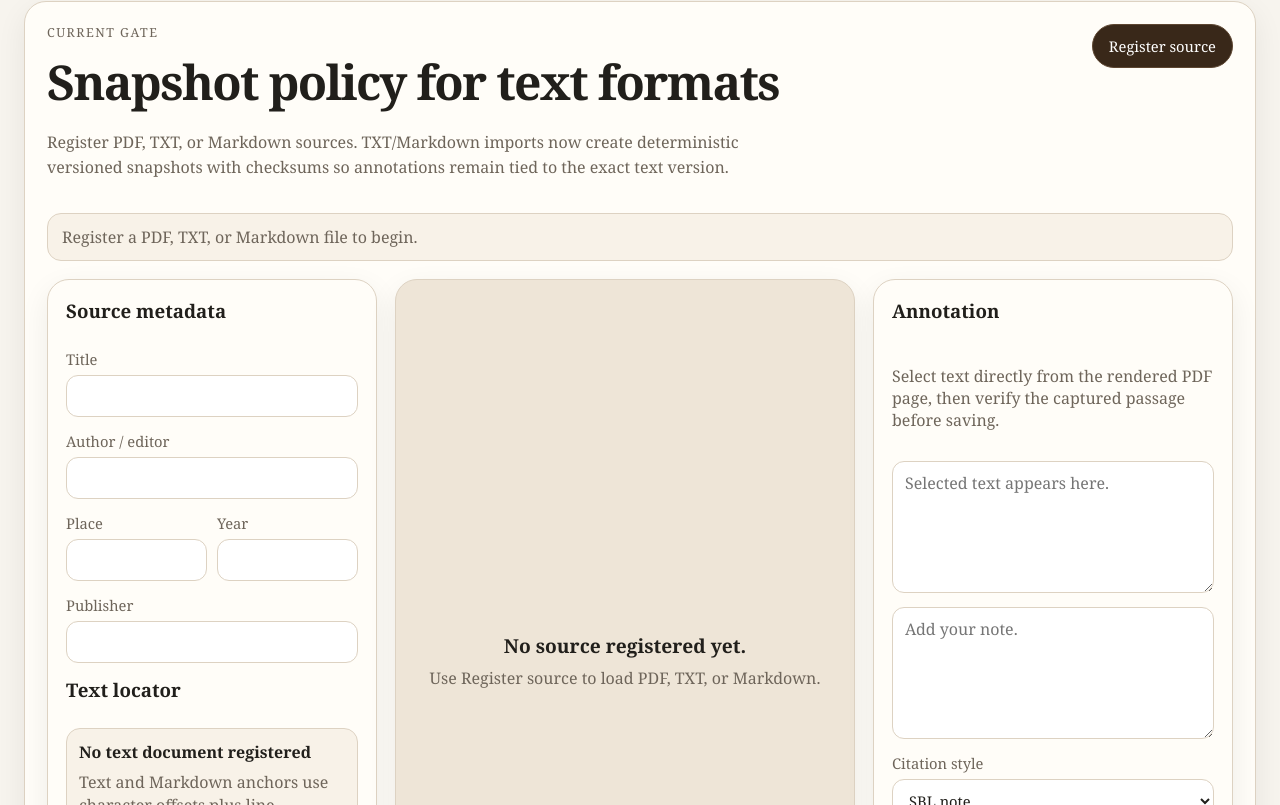
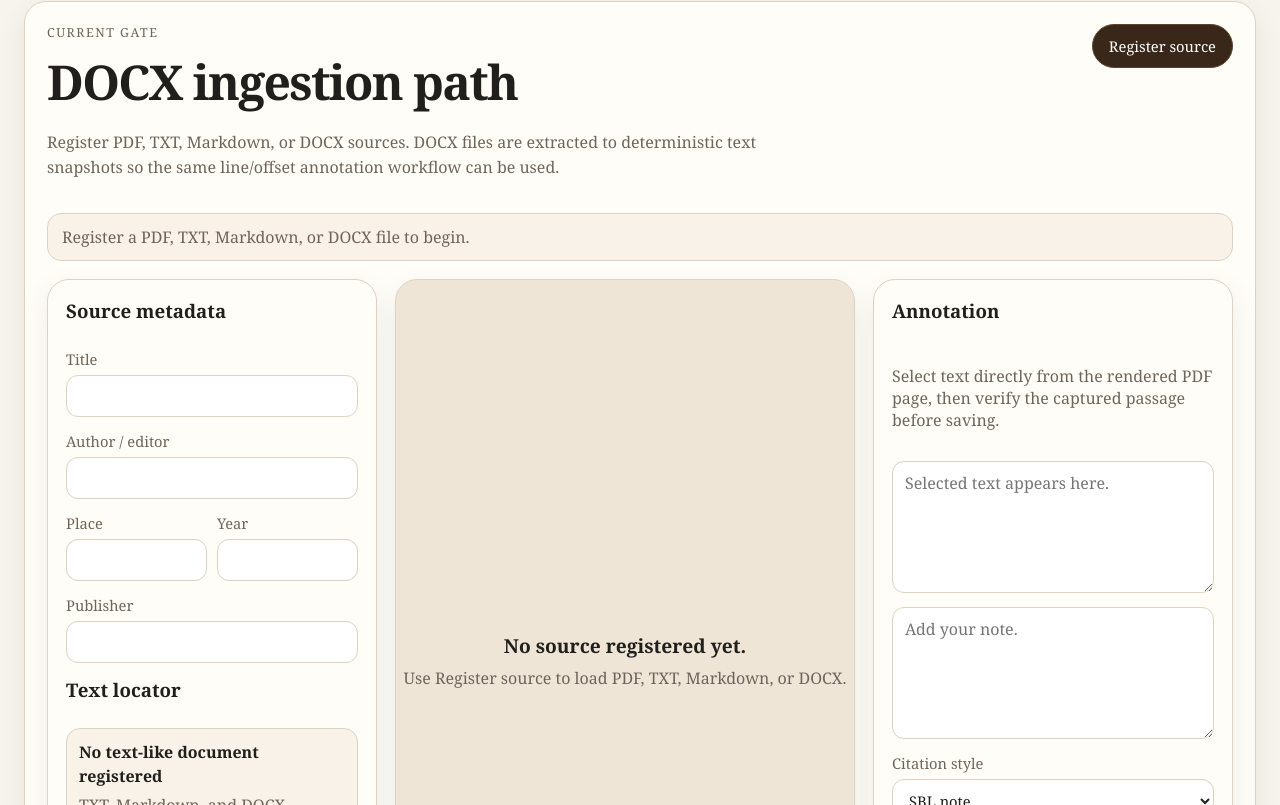
Before and after one commit to JWJeffery/Scriptorium, a Next.js app in the folder apps/web/: page / in a window 1280 px wide. Shown: the part 315-1120 px from the top of the page. Built offline with nearby package versions, Linux system fonts and the light colour scheme.

Commit message:
Wire DOCX into scholarly workflow

```diff
--- a/apps/web/components/ScriptoriumMilestoneOnePersisted.tsx
+++ b/apps/web/components/ScriptoriumMilestoneOnePersisted.tsx
@@ -6,7 +6,7 @@ import { PdfAnchoredPageReader, type PdfPageHighlight, type PdfSelectionAnchor }
 import { TextAnchoredReader, type TextPageHighlight, type TextSelectionAnchor } from "./TextAnchoredReader";
 
 type CitationStyle = "sbl-note" | "chicago-note";
-type DocumentKind = "PDF" | "TXT" | "MARKDOWN";
+type DocumentKind = "PDF" | "TXT" | "MARKDOWN" | "DOCX";
 type SourceRecord = { author: string; title: string; place: string; publisher: string; year: string };
 type PageMap = { basePdfPageIndex: number; baseBookPage: number; currentPdfPageIndex: number };
 type ServerIds = { documentId: string; versionId: string; sourceId: string; pageMapId: string; storageKey?: string; snapshotKey?: string; sourceChecksum?: string };
@@ -31,22 +31,26 @@ const TEXT_CONTENT_KEY = "scriptorium.currentTextContent";
 const ANNOTATIONS_KEY = "scriptorium.annotations";
 const EMPTY_SOURCE: SourceRecord = { author: "", title: "", place: "", publisher: "", year: "" };
 const DEFAULT_PAGE_MAP: PageMap = { basePdfPageIndex: 1, baseBookPage: 1, currentPdfPageIndex: 1 };
+const DOCX_MEDIA_TYPE = "application/vnd.openxmlformats-officedocument.wordprocessingml.document";
 
 function localId(prefix: string) { return `${prefix}_${Date.now()}_${Math.random().toString(36).slice(2)}`; }
 function bookPage(pageMap: PageMap) { return String(pageMap.baseBookPage + pageMap.currentPdfPageIndex - pageMap.basePdfPageIndex); }
 function bytes(size: number) { return size < 1024 ? `${size} B` : size < 1024 * 1024 ? `${(size / 1024).toFixed(1)} KB` : `${(size / 1024 / 1024).toFixed(1)} MB`; }
 function serverPdfUrl(document: StoredDocument) { return document.server?.storageKey ? `/api/milestone-one/files/${document.server.documentId}` : null; }
 function isPdf(document: StoredDocument | null) { return document?.kind === "PDF"; }
-function isText(document: StoredDocument | null): document is StoredDocument & { kind: "TXT" | "MARKDOWN" } { return document?.kind === "TXT" || document?.kind === "MARKDOWN"; }
+function isText(document: StoredDocument | null): document is StoredDocument & { kind: "TXT" | "MARKDOWN" | "DOCX" } { return document?.kind === "TXT" || document?.kind === "MARKDOWN" || document?.kind === "DOCX"; }
 function isTextAnchor(anchor: SelectionAnchor | undefined): anchor is TextSelectionAnchor { return typeof anchor === "object" && anchor !== null && "startOffset" in anchor && "lineStart" in anchor; }
 function lineLocator(anchor: TextSelectionAnchor) { return anchor.lineStart === anchor.lineEnd ? String(anchor.lineStart) : `${anchor.lineStart}-${anchor.lineEnd}`; }
 function normalizeTextSnapshot(text: string) { return text.replace(/^\uFEFF/, "").replace(/\r\n/g, "\n").replace(/\r/g, "\n"); }
+function mediaTypeFor(kind: DocumentKind, file: File) { return file.type || (kind === "PDF" ? "application/pdf" : kind === "MARKDOWN" ? "text/markdown" : kind === "DOCX" ? DOCX_MEDIA_TYPE : "text/plain"); }
+function formatFor(kind: DocumentKind) { return kind === "MARKDOWN" ? "Markdown" : kind === "TXT" ? "TXT" : kind === "DOCX" ? "DOCX" : "PDF"; }
 
 function fileKind(file: File): DocumentKind | null {
   const name = file.name.toLowerCase();
   if (file.type === "application/pdf" || name.endsWith(".pdf")) return "PDF";
   if (file.type === "text/markdown" || name.endsWith(".md") || name.endsWith(".markdown")) return "MARKDOWN";
   if (file.type === "text/plain" || name.endsWith(".txt")) return "TXT";
+  if (file.type === DOCX_MEDIA_TYPE || name.endsWith(".docx")) return "DOCX";
   return null;
 }
 
@@ -66,11 +70,7 @@ function normalizeDocument(value: unknown) {
   return { ...parsed, kind: parsed.kind ?? "PDF" } as StoredDocument;
 }
 
-function readDocument() {
-  const raw = localStorage.getItem(DOCUMENT_KEY);
-  if (!raw) return null;
-  return normalizeDocument(JSON.parse(raw));
-}
+function readDocument() { const raw = localStorage.getItem(DOCUMENT_KEY); return raw ? normalizeDocument(JSON.parse(raw)) : null; }
 function readAnnotations() { const raw = localStorage.getItem(ANNOTATIONS_KEY); return raw ? (JSON.parse(raw) as SavedAnnotation[]) : []; }
 function saveDocument(document: StoredDocument) { localStorage.setItem(DOCUMENT_KEY, JSON.stringify(document)); }
 function saveTextContent(text: string) { localStorage.setItem(TEXT_CONTENT_KEY, text); }
@@ -84,15 +84,8 @@ function currentLocator(document: StoredDocument | null, anchor: SelectionAnchor
   return bookPage(document.pageMap);
 }
 
-function locatorTypeFor(document: StoredDocument, anchor: SelectionAnchor | undefined) {
-  return isText(document) && isTextAnchor(anchor) ? "line" : "page";
-}
-
-function recordMatchesCurrentVersion(record: SavedAnnotation, document: StoredDocument | null) {
-  const currentVersionId = document?.server?.versionId;
-  if (!currentVersionId) return true;
-  return record.versionId ? record.versionId === currentVersionId : true;
-}
+function locatorTypeFor(document: StoredDocument, anchor: SelectionAnchor | undefined) { return isText(document) && isTextAnchor(anchor) ? "line" : "page"; }
+function recordMatchesCurrentVersion(record: SavedAnnotation, document: StoredDocument | null) { const currentVersionId = document?.server?.versionId; return currentVersionId ? record.versionId ? record.versionId === currentVersionId : true : true; }
 
 function openDb(): Promise<IDBDatabase> {
   return new Promise((resolve, reject) => {
@@ -120,7 +113,7 @@ async function getPdf(documentId: string) {
     const transaction = db.transaction(PDF_STORE, "readonly");
     const request = transaction.objectStore(PDF_STORE).get(documentId);
     request.onsuccess = () => resolve((request.result as Blob | undefined) ?? null);
-    request.onerror = () => reject(transaction.error);
+    request.onerror = () => reject(request.error);
   });
   db.close();
   return blob;
@@ -155,7 +148,7 @@ async function persistPdfFile(file: File, document: StoredDocument, locator: str
   return { documentId: body.document.id, versionId: body.version.id, sourceId: body.source.id, pageMapId: body.pageMap.id, storageKey: body.storedFile?.storageKey ?? body.document.storageKey ?? undefined } satisfies ServerIds;
 }
 
-async function persistTextFile(file: File, document: StoredDocument, locator: string, existingServerDocumentId?: string) {
+async function persistTextLikeFile(file: File, document: StoredDocument, locator: string, existingServerDocumentId?: string) {
   const formData = new FormData();
   formData.set("file", file);
   formData.set("title", document.title);
@@ -165,8 +158,9 @@ async function persistTextFile(file: File, document: StoredDocument, locator: st
   formData.set("year", document.source.year);
   formData.set("bookPageLabel", locator);
   if (existingServerDocumentId) formData.set("documentId", existingServerDocumentId);
-  const response = await fetch("/api/milestone-three/texts", { method: "POST", body: formData });
-  if (!response.ok) throw new Error("Text upload persistence failed.");
+  const endpoint = document.kind === "DOCX" ? "/api/milestone-five/docx" : "/api/milestone-three/texts";
+  const response = await fetch(endpoint, { method: "POST", body: formData });
+  if (!response.ok) throw new Error("Text-like upload persistence failed.");
   const body = await response.json() as TextPersistResponse;
   return {
     server: {
@@ -204,14 +198,13 @@ export function ScriptoriumMilestoneOnePersisted() {
   const [anchor, setAnchor] = useState<SelectionAnchor | undefined>();
   const [note, setNote] = useState("");
   const [style, setStyle] = useState<CitationStyle>("sbl-note");
-  const [status, setStatus] = useState("Register a PDF, TXT, or Markdown file to begin.");
+  const [status, setStatus] = useState("Register a PDF, TXT, Markdown, or DOCX file to begin.");
 
   useEffect(() => {
     const storedDocument = readDocument();
     const storedAnnotations = readAnnotations();
     setAnnotations(storedAnnotations);
     if (!storedDocument) return;
-
     setDocumentRecord(storedDocument);
 
     if (storedDocument.kind === "PDF") {
@@ -221,14 +214,12 @@ export function ScriptoriumMilestoneOnePersisted() {
           setStatus(storedDocument.server?.storageKey ? "Recovered browser PDF and server file record." : storedDocument.server ? "Recovered browser PDF and database ids." : "Recovered browser-local prototype records.");
           return;
         }
-
         const storedServerUrl = serverPdfUrl(storedDocument);
         if (storedServerUrl) {
           setPdfUrl(storedServerUrl);
           setStatus("Recovered PDF from server file storage.");
           return;
         }
-
         setStatus("Recovered records, but no browser or server PDF was found.");
       });
       return;
@@ -292,7 +283,7 @@ export function ScriptoriumMilestoneOnePersisted() {
 
     const kind = fileKind(file);
     if (!kind) {
-      setStatus("This gate accepts PDF, TXT, and Markdown files only.");
+      setStatus("This gate accepts PDF, TXT, Markdown, and DOCX files only.");
       return;
     }
 
@@ -301,10 +292,10 @@ export function ScriptoriumMilestoneOnePersisted() {
     const textReimportDocument = kind !== "PDF" && isText(documentRecord) && documentRecord.kind === kind && documentRecord.server?.documentId ? documentRecord : null;
     const isTextReimport = Boolean(textReimportDocument);
     const documentId = textReimportDocument ? textReimportDocument.id : localId("doc");
-    const title = file.name.replace(/\.(pdf|txt|md|markdown)$/i, "");
+    const title = file.name.replace(/\.(pdf|txt|md|markdown|docx)$/i, "");
     let nextDocument: StoredDocument = textReimportDocument
-      ? { ...textReimportDocument, title, filename: file.name, mediaType: file.type || textReimportDocument.mediaType, size: file.size, source: { ...textReimportDocument.source, title: textReimportDocument.source.title || title }, pageMap: DEFAULT_PAGE_MAP }
-      : { id: documentId, title, filename: file.name, kind, mediaType: file.type || (kind === "PDF" ? "application/pdf" : kind === "MARKDOWN" ? "text/markdown" : "text/plain"), size: file.size, source: { ...EMPTY_SOURCE, title }, pageMap: DEFAULT_PAGE_MAP };
+      ? { ...textReimportDocument, title, filename: file.name, mediaType: mediaTypeFor(kind, file), size: file.size, source: { ...textReimportDocument.source, title: textReimportDocument.source.title || title }, pageMap: DEFAULT_PAGE_MAP }
+      : { id: documentId, title, filename: file.name, kind, mediaType: mediaTypeFor(kind, file), size: file.size, source: { ...EMPTY_SOURCE, title }, pageMap: DEFAULT_PAGE_MAP };
 
     if (!isTextReimport) {
       saveAnnotations([]);
@@ -336,17 +327,22 @@ export function ScriptoriumMilestoneOnePersisted() {
     } else {
       if (pdfUrl?.startsWith("blob:")) URL.revokeObjectURL(pdfUrl);
       setPdfUrl(null);
-      const normalizedText = normalizeTextSnapshot(await file.text());
-      setTextContent(normalizedText);
-      saveTextContent(normalizedText);
+      if (kind === "DOCX") {
+        setTextContent("");
+        saveTextContent("");
+      } else {
+        const normalizedText = normalizeTextSnapshot(await file.text());
+        setTextContent(normalizedText);
+        saveTextContent(normalizedText);
+      }
       try {
-        const persisted = await persistTextFile(file, nextDocument, "1", textReimportDocument?.server?.documentId);
+        const persisted = await persistTextLikeFile(file, nextDocument, "1", textReimportDocument?.server?.documentId);
         nextDocument = { ...nextDocument, server: persisted.server };
         setTextContent(persisted.text);
         saveTextContent(persisted.text);
-        setStatus(`${kind === "MARKDOWN" ? "Markdown" : "TXT"} ${isTextReimport ? "reimported as a new version" : "document registered"}; checksum ${persisted.server.sourceChecksum?.slice(0, 12) ?? "pending"}; annotations remain version-specific.`);
+        setStatus(`${formatFor(kind)} ${isTextReimport ? "reimported as a new version" : "document registered"}; checksum ${persisted.server.sourceChecksum?.slice(0, 12) ?? "pending"}; annotations remain version-specific.`);
       } catch {
-        setStatus(`${kind === "MARKDOWN" ? "Markdown" : "TXT"} document registered locally. Database snapshot persistence is unavailable in this environment.`);
+        setStatus(`${formatFor(kind)} document registration failed. ${kind === "DOCX" ? "DOCX extraction requires the server route." : "Database snapshot persistence is unavailable in this environment."}`);
       }
     }
 
@@ -387,17 +383,17 @@ export function ScriptoriumMilestoneOnePersisted() {
   function clearRecords() { localStorage.setItem(ANNOTATIONS_KEY, "[]"); setAnnotations([]); setSelectedText(""); setAnchor(undefined); setNote(""); setStatus("Cleared annotation records for the current browser workspace."); }
 
   const currentPage = documentRecord?.pageMap.currentPdfPageIndex ?? 1;
-  const formatLabel = documentRecord?.kind === "MARKDOWN" ? "Markdown" : documentRecord?.kind === "TXT" ? "TXT" : "PDF";
+  const formatLabel = documentRecord ? formatFor(documentRecord.kind) : "PDF";
 
   return (
     <section className="workflow" aria-label="Scriptorium scholarly ingestion workflow">
       <div className="workflowHeader">
         <div>
           <p className="eyebrow">Current gate</p>
-          <h2>Snapshot policy for text formats</h2>
-          <p>Register PDF, TXT, or Markdown sources. TXT/Markdown imports now create deterministic versioned snapshots with checksums so annotations remain tied to the exact text version.</p>
+          <h2>DOCX ingestion path</h2>
+          <p>Register PDF, TXT, Markdown, or DOCX sources. DOCX files are extracted to deterministic text snapshots so the same line/offset annotation workflow can be used.</p>
         </div>
-        <label className="uploadButton">Register source<input type="file" accept="application/pdf,.pdf,text/plain,.txt,text/markdown,.md,.markdown" onChange={registerSource} /></label>
+        <label className="uploadButton">Register source<input type="file" accept="application/pdf,.pdf,text/plain,.txt,text/markdown,.md,.markdown,application/vnd.openxmlformats-officedocument.wordprocessingml.document,.docx" onChange={registerSource} /></label>
       </div>
       <p className="statusLine">{status}</p>
       <div className="milestoneGrid">
@@ -415,7 +411,7 @@ export function ScriptoriumMilestoneOnePersisted() {
               <div className="mappingFormula"><span>Mapping rule</span><label>PDF page<input type="number" min="1" value={documentRecord?.pageMap.basePdfPageIndex ?? 1} onChange={(event) => updatePageMap("basePdfPageIndex", Number(event.target.value))} disabled={!documentRecord} /></label><label>= book page<input type="number" value={documentRecord?.pageMap.baseBookPage ?? 1} onChange={(event) => updatePageMap("baseBookPage", Number(event.target.value))} disabled={!documentRecord} /></label></div>
             </>
           ) : (
-            <div className="textLocatorBox"><strong>{locator === "-" ? "No text document registered" : `Current locator: line ${locator}`}</strong><span>Text and Markdown anchors use character offsets plus line numbers. Current snapshot checksum: {documentRecord?.server?.sourceChecksum?.slice(0, 12) ?? "not persisted"}.</span></div>
+            <div className="textLocatorBox"><strong>{locator === "-" ? "No text-like document registered" : `Current locator: line ${locator}`}</strong><span>TXT, Markdown, and DOCX anchors use character offsets plus line numbers. Current snapshot checksum: {documentRecord?.server?.sourceChecksum?.slice(0, 12) ?? "not persisted"}.</span></div>
           )}
           <h3>Highlight color</h3>
           <div className="workflowPalette">{highlightColors.map((color) => <button className={selectedColor === color.key ? "workflowSwatch active" : "workflowSwatch"} key={color.key} onClick={() => setSelectedColor(color.key)} type="button"><span style={{ background: color.color }} />{color.defaultMeaning}</button>)}</div>
@@ -424,12 +420,12 @@ export function ScriptoriumMilestoneOnePersisted() {
           {isPdf(documentRecord) ? (
             pdfUrl ? <PdfAnchoredPageReader fileUrl={pdfUrl} pageNumber={currentPage} highlights={visiblePdfHighlights} onPageCountChange={setPageCount} onSelectionCapture={capturePdfAnchor} onStatusChange={setStatus} /> : <div className="emptyPdfState"><strong>No PDF available.</strong><span>Register a PDF or recover its server file.</span></div>
           ) : isText(documentRecord) ? (
-            textContent ? <TextAnchoredReader text={textContent} highlights={visibleTextHighlights} onSelectionCapture={captureTextAnchor} onStatusChange={setStatus} /> : <div className="emptyPdfState"><strong>No text snapshot available.</strong><span>Register a TXT or Markdown file.</span></div>
-          ) : <div className="emptyPdfState"><strong>No source registered yet.</strong><span>Use Register source to load PDF, TXT, or Markdown.</span></div>}
+            textContent ? <TextAnchoredReader text={textContent} highlights={visibleTextHighlights} onSelectionCapture={captureTextAnchor} onStatusChange={setStatus} /> : <div className="emptyPdfState"><strong>No text snapshot available.</strong><span>Register a TXT, Markdown, or DOCX file.</span></div>
+          ) : <div className="emptyPdfState"><strong>No source registered yet.</strong><span>Use Register source to load PDF, TXT, Markdown, or DOCX.</span></div>}
         </section>
         <aside className="panel annotationPanel">
           <h3>Annotation</h3>
-          <p>{isText(documentRecord) ? "Select text directly from the current text snapshot so Scriptorium can store line and offset anchors for this version." : "Select text directly from the rendered PDF page, then verify the captured passage before saving."}</p>
+          <p>{isText(documentRecord) ? "Select text directly from the current extracted text snapshot so Scriptorium can store line and offset anchors for this version." : "Select text directly from the rendered PDF page, then verify the captured passage before saving."}</p>
           <textarea value={selectedText} onChange={(event) => setSelectedText(event.target.value)} placeholder="Selected text appears here." rows={5} disabled={!documentRecord} />
           <textarea value={note} onChange={(event) => setNote(event.target.value)} placeholder="Add your note." rows={5} disabled={!documentRecord} />
           <label>Citation style<select value={style} onChange={(event) => setStyle(event.target.value as CitationStyle)}><option value="sbl-note">SBL note</option><option value="chicago-note">Chicago note</option></select></label>
```
